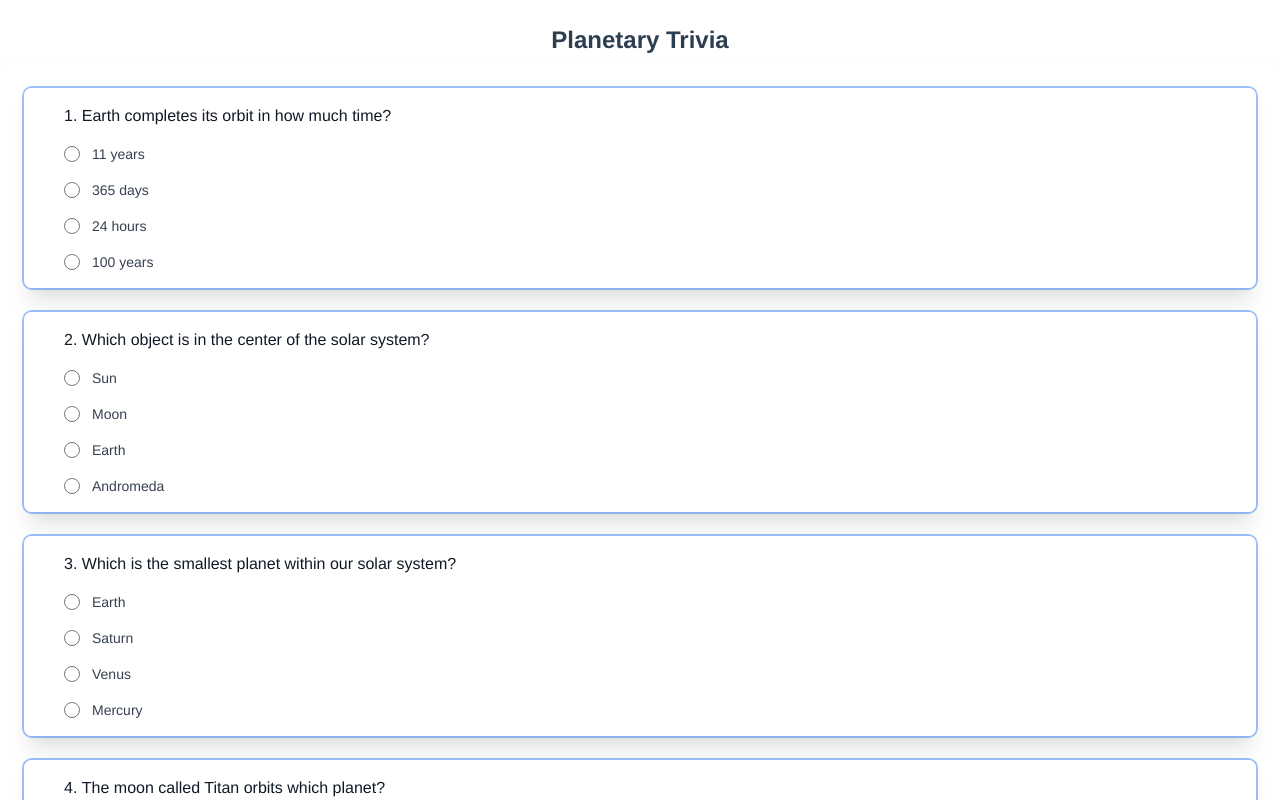
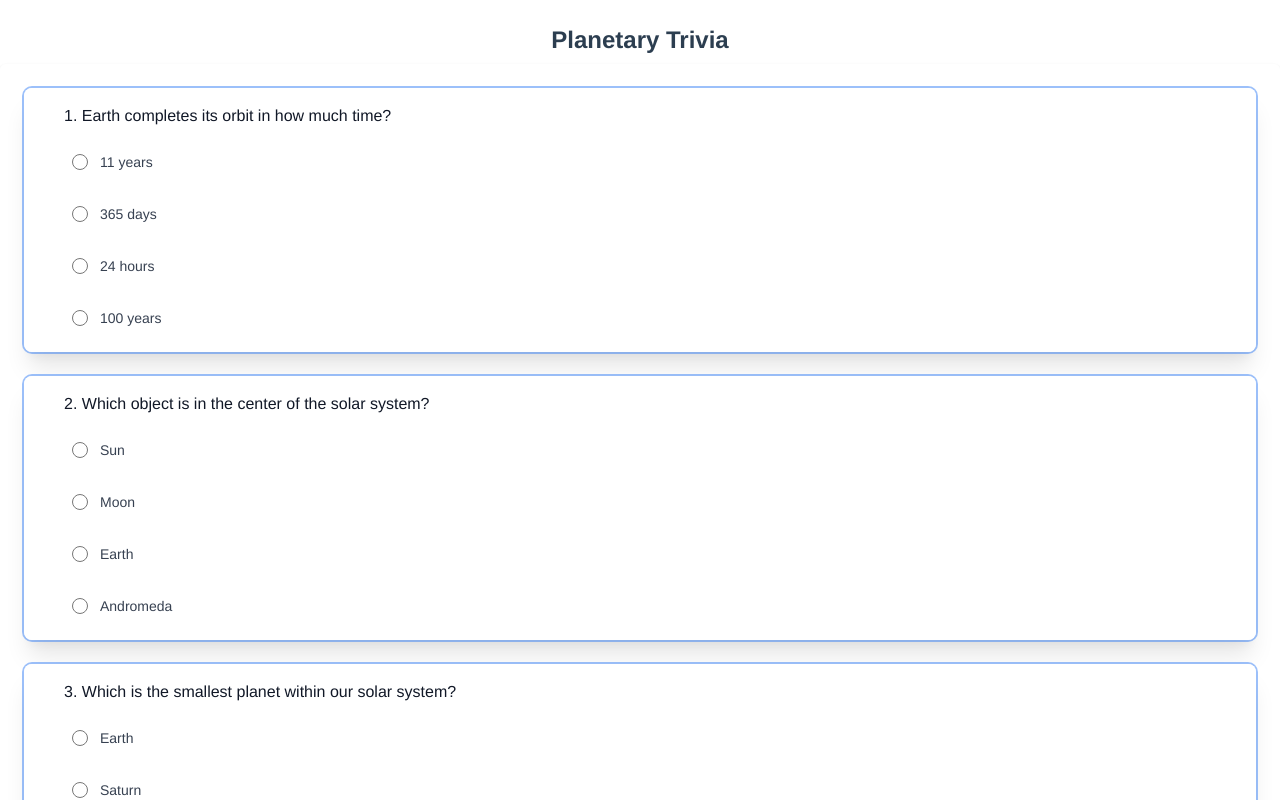
Before and after one commit to Kappalucky/K-questions, a Vue app: page / in a window 1280 px wide. Shown: the top 800 px of the page. Built offline with nearby package versions, Linux system fonts and the light colour scheme.

Commit message:
tweaked styling to my liking

```diff
--- a/src/App.vue
+++ b/src/App.vue
@@ -23,7 +23,7 @@
               <legend class="text-left font-medium text-gray-900"><span>{{index + 1}}.&nbsp;</span>{{question.question}}</legend>
             </div>
             <div class="mt-4 space-y-4">
-              <div class="flex items-center" v-for="(choice, i) in choices[index]" :key="i">
+              <div class="flex items-center p-2 rounded-lg" v-for="(choice, i) in choices[index]" :key="i">
                 <input :id="'Q' + index + i" :name="'Q' + index" type="radio" :value="choice" v-model="answers[index]" class="focus:ring-indigo-500 h-4 w-4 text-indigo-600 border-gray-300"/>
                 <label :for="'Q' + index + i" class="ml-3 block text-sm font-medium text-gray-700">
                   {{choice}}
```
